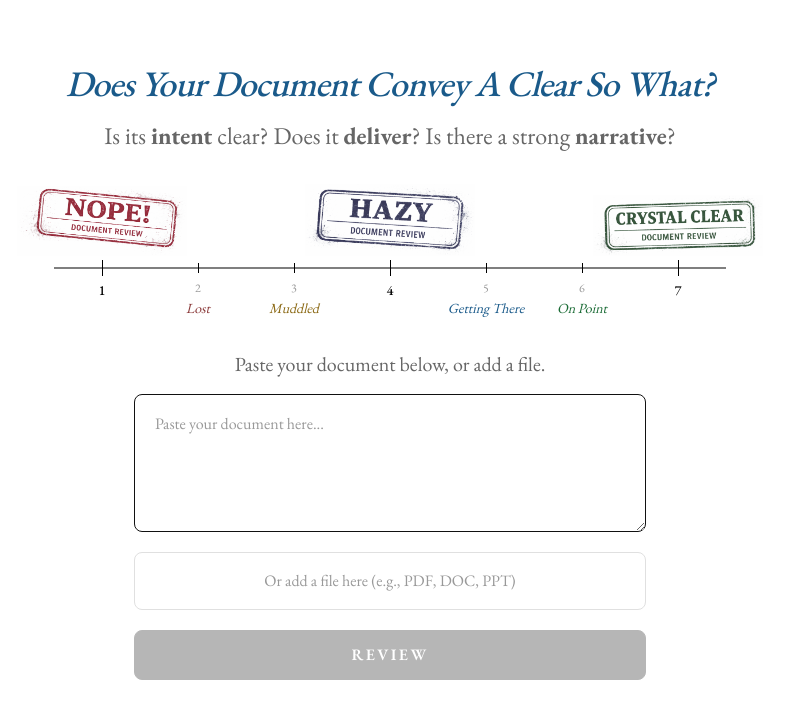
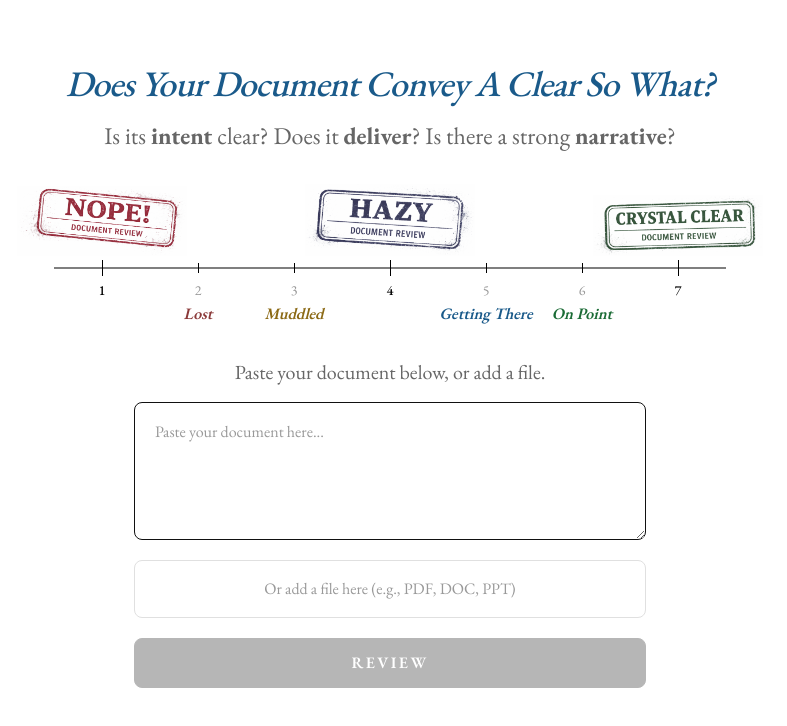
Before and after one commit to londonjames/sowhat, a Next.js app: page / in a window 1280 px wide. Shown: the top 726 px of the page, without its empty margins (250-1037 px from the left). Built offline with nearby package versions, Linux system fonts and the light colour scheme.

Commit message:
Bigger axis labels: text-base font-semibold for Lost, Muddled, etc.
Co-Authored-By: Claude Opus 4.6 (1M context) <noreply@anthropic.com>

```diff
--- a/src/app/page.tsx
+++ b/src/app/page.tsx
@@ -77,9 +77,9 @@ export default function Home() {
                     <span className="text-sm font-medium text-black">{item.n}</span>
                   ) : (
                     <>
-                      <span className="text-xs text-gray-light">{item.n}</span>
+                      <span className="text-sm text-gray-light">{item.n}</span>
                       <span
-                        className="mt-0.5 whitespace-nowrap text-sm italic"
+                        className="mt-0.5 whitespace-nowrap text-base font-semibold italic"
                         style={{ fontFamily: "var(--font-garamond), Georgia, serif", color: item.color }}
                       >
                         {item.label}
```
